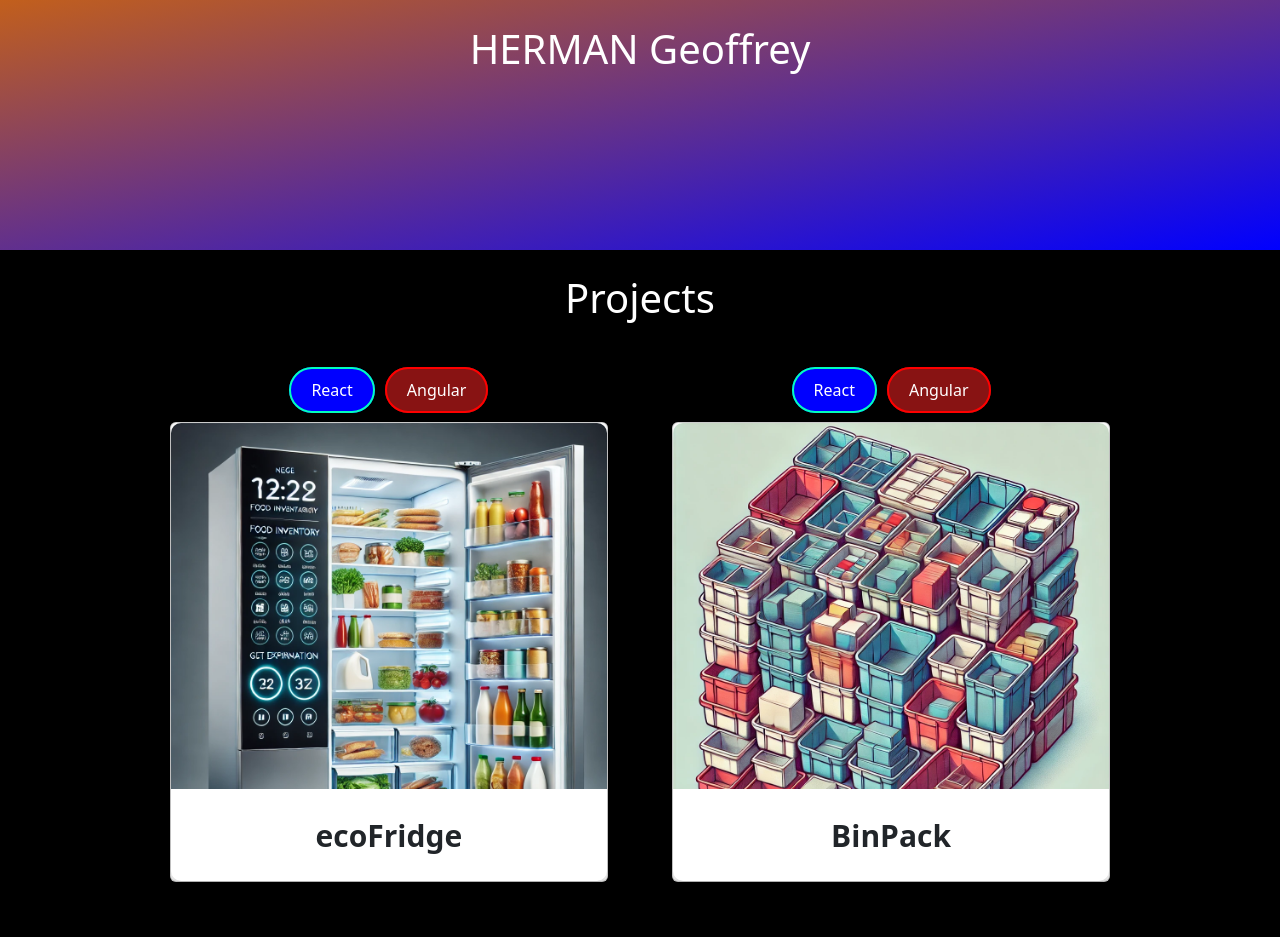
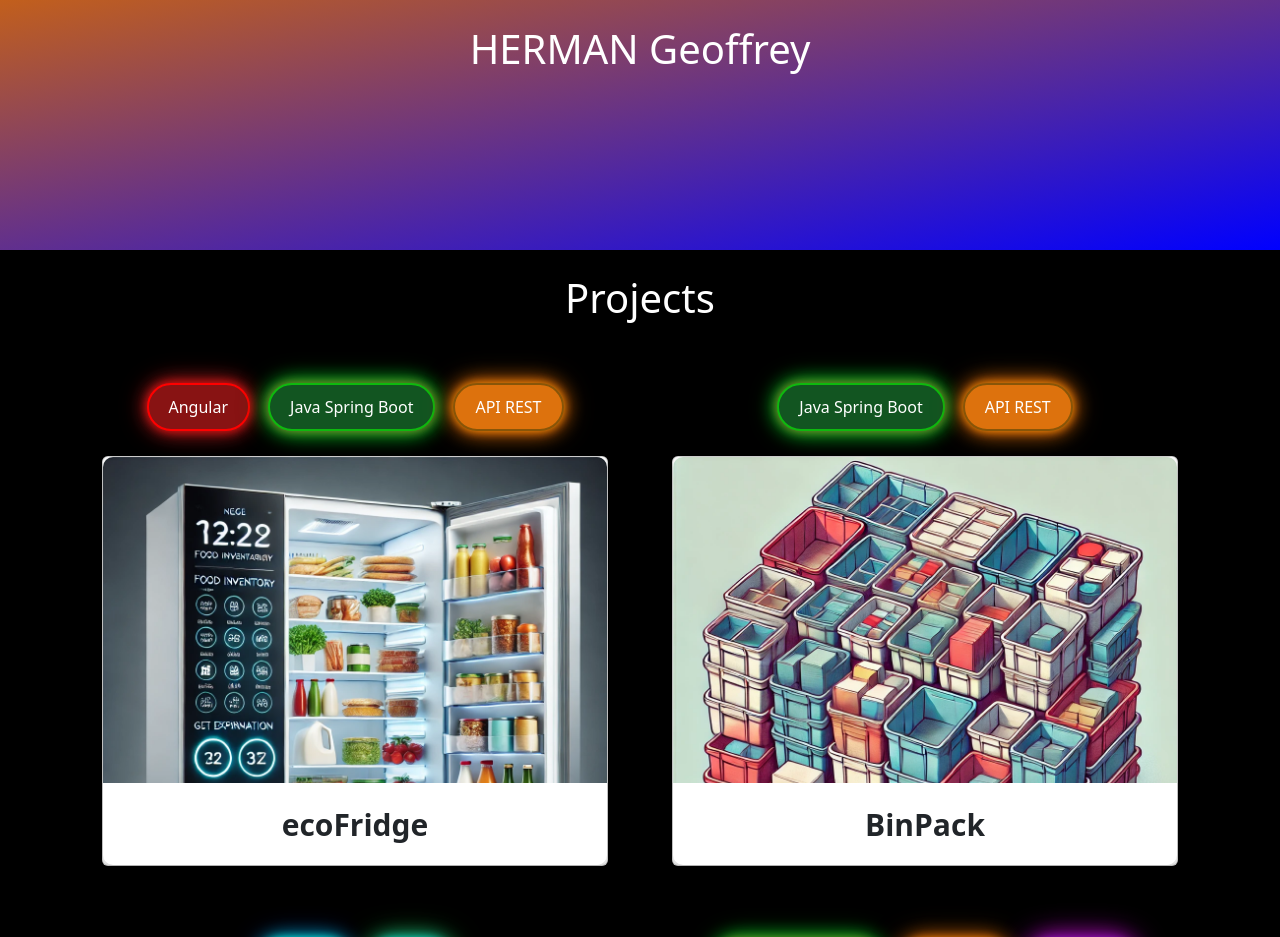
Before and after one commit to GeoffreyHPro/portfolio, a React (Create React App) app: page / in a window 1280 px wide. Shown: the top 937 px of the page. Built offline with nearby package versions, Linux system fonts and the light colour scheme.

Commit message:
feat: add tags

```diff
--- a/src/CardProjectComponent/cardProject.css
+++ b/src/ProjectComponent/CardProjectComponent/cardProject.css
@@ -13,7 +13,7 @@
 .card-container {
     perspective: 1000px;
     width: 100%;
-    height: 500px;
+    height: 450px;
     min-height: 150px;
     padding: 20px
 }
@@ -44,10 +44,9 @@
 .card-back {
     background: #fff;
     transform: rotateY(180deg);
-    align-items: center;
-    justify-content: center;
     padding: 20px;
     text-align: center;
     font-family: Arial, sans-serif;
     font-size: 18px;
+    text-align: left;
 }
--- a/src/CardProjectComponent/cardProject.js
+++ b/src/ProjectComponent/CardProjectComponent/cardProject.js
@@ -1,13 +1,11 @@
 import 'bootstrap/dist/css/bootstrap.min.css';
 import './cardProject.css'
-import { Tag } from './../TagComponent/tag'
+import { Tag } from '../../TagComponent/tag'
 
-export function CardProject({ title, img, information }) {
-    const items = ['React', 'Angular']
-
+export function CardProject({ title, img, information, listTag }) {
     return <div>
         <div>
-            <Tag tags={items}></Tag>
+            <Tag tags={listTag}></Tag>
         </div>
         <div class="card-container">
             <div class="card">
@@ -23,7 +21,7 @@ export function CardProject({ title, img, information }) {
                     }}>
                     <div>{information.description}</div>
                     <br></br>
-                    <a href={information.urlProject}>{information.urlProject}</a>
+                    Github : <a href={information.urlProject}>{information.urlProject}</a>
                 </div>
             </div>
         </div>
--- a/src/ProjectComponent/Project.js
+++ b/src/ProjectComponent/Project.js
@@ -1,46 +1,27 @@
 import 'bootstrap/dist/css/bootstrap.min.css';
 import './Project.css'
-import { CardProject } from './../CardProjectComponent/cardProject'
-import { InformationProject } from './../interface/InformationProject'
+import { CardProject } from './CardProjectComponent/cardProject'
+import {listProjects} from '../data/Projects'
 
 export function Project() {
-    const project1 = new InformationProject(
-        "https://github.com/GeoffreyHPro/ecoFridge",
-        `Application permettant de recenser tous les aliments de son frigo.
-        Lors d'un ajout d'un nouvel élément, la date de péremption est ajouté avec.
-        Tous les aliments sont consultables à travers de l'application.
-        L'application vise à limiter le gaspillage alimentaire`,
-        "Angular",
-        "Java Spring Boot");
-    const project2 = new InformationProject("zfezf", "fezf", "fezfz", "zefz");
-    const project3 = new InformationProject("zfezf", "fezf", "fezfz", "zefz");
-    const project4 = new InformationProject("zfezf", "fezf", "fezfz", "zefz");
-    const listProjects = [project1, project2, project3, project4]
-
     return <div id="ProjectContent">
         <br></br>
         <h1>Projects</h1>
         <br></br>
         <br></br>
-        <div className='container' style={{
-            width: '90%'
-        }}>
-            <div className='row' style={{
-                width: "90%",
-                margin: "auto"
-
-            }}>
+        <div className='container'>
+            <div className='row'>
                 <div className="col-6">
-                    <CardProject title={"ecoFridge"} img={"ecoFridge.webp"} information={listProjects[0]}></CardProject>
+                    <CardProject title={"ecoFridge"} img={"ecoFridge.webp"} information={listProjects[0]} listTag={['Angular', 'Java Spring Boot', "API REST"]}></CardProject>
                     <br></br>
                     <br></br>
-                    <CardProject title={"AnimeList"} img={"animes.webp"} information={listProjects[1]}></CardProject>
+                    <CardProject title={"AnimeList"} img={"animes.webp"} information={listProjects[1]} listTag={['Flutter', 'BLoC']}></CardProject>
                 </div>
                 <div className="col-6 mx-auto">
-                    <CardProject title={"BinPack"} img={"binpack.webp"} information={listProjects[2]}></CardProject>
+                    <CardProject title={"BinPack"} img={"binpack.webp"} information={listProjects[2]} listTag={['Java Spring Boot', "API REST"]}></CardProject>
                     <br></br>
                     <br></br>
-                    <CardProject title={"Paiement"} img={"paiement.jpg"} information={listProjects[3]}></CardProject>
+                    <CardProject title={"Paiement"} img={"paiement.jpg"} information={listProjects[3]} listTag={['Java Spring Boot', "API REST", "WebFlux"]}></CardProject>
                 </div>
             </div>
         </div>
--- a/src/TagComponent/tag.js
+++ b/src/TagComponent/tag.js
@@ -5,13 +5,52 @@ export function Tag({ tags }) {
     const getTagColor = (tag) => {
         switch (tag) {
             case 'React':
-                return ['blue',"0 0 10px rgb(43, 92, 92), 0 0 20px rgb(0, 255, 255), 0 0 30px rgb(0, 255, 255);", "2px solid rgb(0, 255, 191)"];
+                return [
+                    'blue',
+                    "0 0 10px rgb(43, 92, 92), 0 0 20px rgb(0, 255, 255), 0 0 30px rgb(0, 255, 255)",
+                    "2px solid rgb(0, 255, 191)"
+                ];
             case 'Angular':
-                return ['rgb(136, 19, 19)',"0 0 10px rgb(33, 20, 207), 0 0 20px rgb(187, 255, 0), 0 0 30px rgb(228, 129, 129);", "2px solid rgb(255, 0, 0)"];
+                return [
+                    'rgb(136, 19, 19)',
+                    "0 0 10px rgb(219, 18, 18), 0 0 20px rgb(201, 26, 26), 0 0 30px rgb(80, 19, 19)",
+                    "2px solid rgb(255, 0, 0)"
+                ];
+            case 'Java Spring Boot':
+                return [
+                    'rgb(18, 85, 33)',
+                    "0 0 10px rgb(141, 114, 39), 0 0 20px rgb(7, 252, 47), 0 0 30px rgb(11, 82, 15)",
+                    "2px solid rgb(14, 185, 14)"
+                ];
+            case 'Flutter':
+                return [
+                    'rgb(9, 26, 180)',
+                    "0 0 10px rgb(9, 245, 225), 0 0 20px rgb(1, 248, 248), 0 0 30px rgb(3, 30, 121)",
+                    "2px solid rgb(18, 6, 121)"
+                ];
+            case 'API REST':
+                return [
+                    'rgb(221, 114, 13)',
+                    "0 0 10px rgb(243, 139, 3), 0 0 20px rgb(243, 103, 10), 0 0 30px rgb(97, 59, 10)",
+                    "2px solid rgb(136, 85, 8)"
+                ];
+            case 'WebFlux':
+                return [
+                    'rgb(95, 11, 145)',
+                    "0 0 10px rgb(157, 15, 223), 0 0 20px rgb(102, 13, 114), 0 0 30px rgb(229, 15, 236)",
+                    "2px solid rgb(75, 7, 95)"
+                ];
+            case 'BLoC':
+                return [
+                    'rgb(41, 124, 124)',
+                    "0 0 10px rgb(17, 216, 206), 0 0 20px rgb(18, 197, 182), 0 0 30px rgb(35, 161, 41)",
+                    "2px solid rgba(5, 108, 134, 0.99)"
+                ];
+            default:
         }
     };
     return (
-        <div>
+        <div className='d-flex flex-wrap gap-2 justify-content-center'>
             {tags.map((tag, index) => (
                 <span key={index}
                     className="tag"
@@ -19,7 +58,7 @@ export function Tag({ tags }) {
                         backgroundColor: getTagColor(tag)[0],
                         boxShadow: getTagColor(tag)[1],
                         border: getTagColor(tag)[2]
-                        }}>
+                    }}>
                     {tag}
                 </span>
             ))}
--- /dev/null
+++ b/src/data/Projects.js
@@ -0,0 +1,29 @@
+import { InformationProject } from '../interface/InformationProject'
+
+const project1 = new InformationProject(
+    "https://github.com/GeoffreyHPro/ecoFridge",
+    `Application permettant de recenser tous les aliments de son frigo.
+    Lors d'un ajout d'un nouvel élément, la date de péremption est ajouté avec.
+    Tous les aliments sont consultables à travers de l'application.
+    L'application vise à limiter le gaspillage alimentaire`,
+    "Angular",
+    "Java Spring Boot"
+);
+
+const project2 = new InformationProject(
+    "zfezf", "fezf", "fezfz", "zefz");
+const project3 = new InformationProject(
+    "https://github.com/GeoffreyHPro/Binpack",
+    `Application permettant de résoudre le problème du BinPack. Les résolutions permettent
+    de résoudre le BinPack avec des sacs de même capacité seulement`,
+    "fezfz",
+    "zefz"
+);
+const project4 = new InformationProject(
+    "https://github.com/GeoffreyHPro/paymentExerciceWebFlux",
+    ``,
+    "fezfz",
+    "zefz"
+);
+
+export const listProjects = [project1, project2, project3, project4]
```
